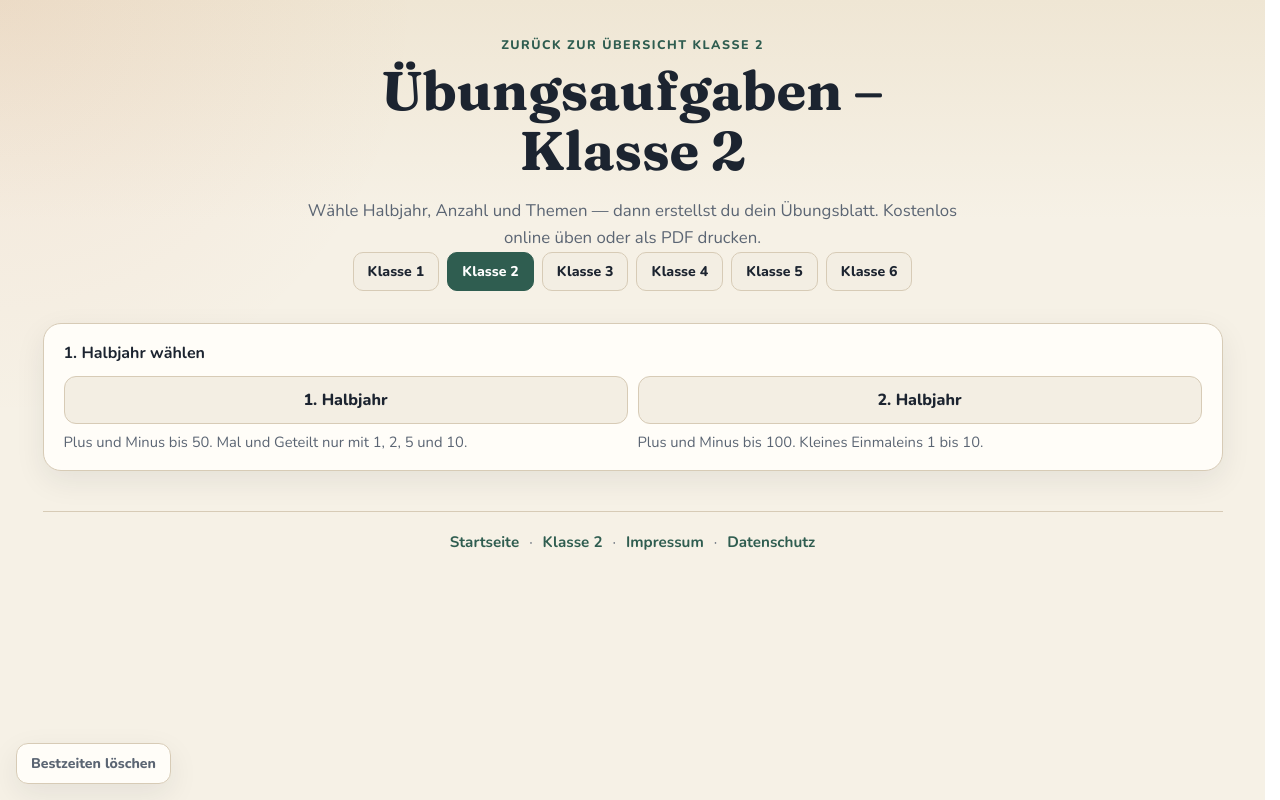
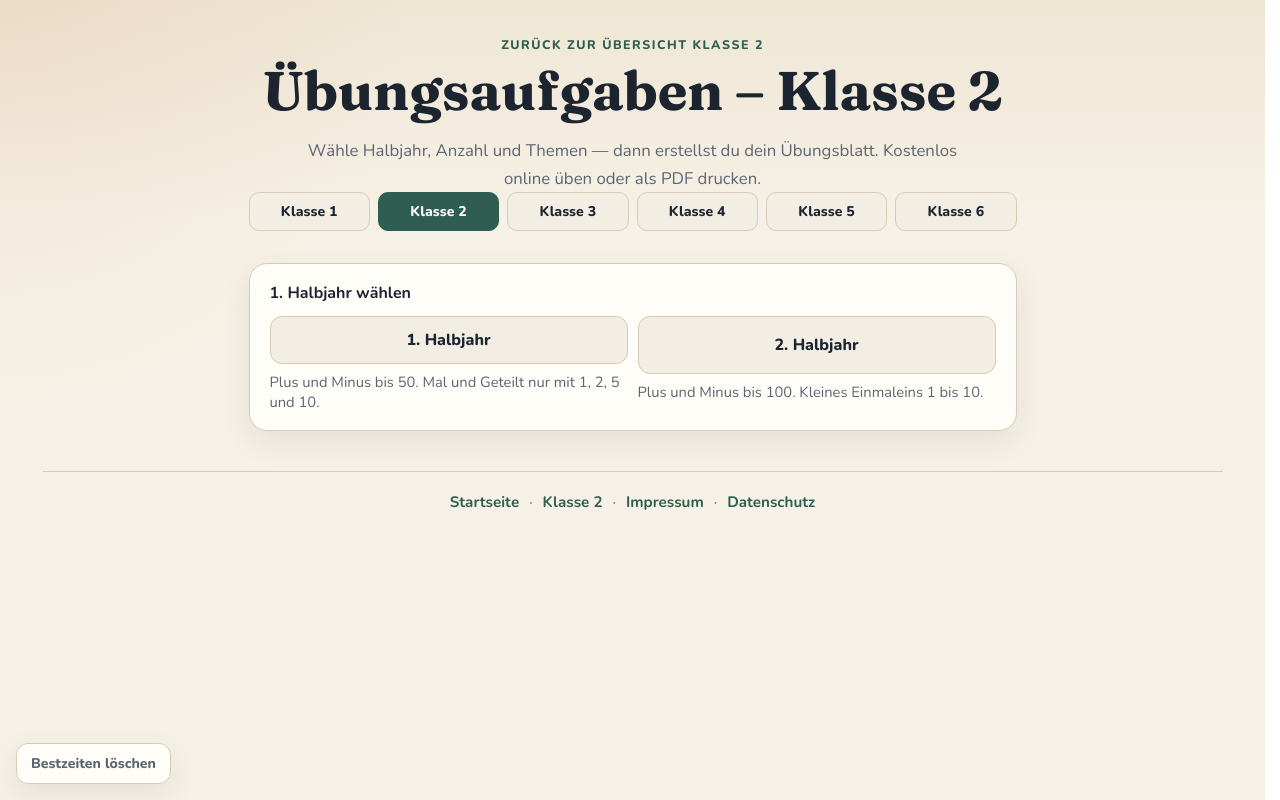
Before and after one commit to kein-nick/mathe-uebungsaufgaben, a plain HTML site: page klasse-2/uebungen.html in a window 1280 px wide. Drawn offline with nearby package versions, Linux system fonts and the light colour scheme; files whose address does not match are found by name.

Commit message:
Update CSS to use a new content width variable for improved layout consistency across legal and practice pages. Increment service worker cache version to v12.

```diff
--- a/style.css
+++ b/style.css
@@ -15,6 +15,7 @@
   --late: #9a6700;
   --late-bg: #fef7e3;
   --shadow: 0 10px 30px rgba(28, 36, 48, 0.08);
+  --content-width: 48rem;
 }
 
 * {
@@ -1421,7 +1422,7 @@ option:disabled {
 }
 
 .legal-page {
-  max-width: 42rem;
+  max-width: var(--content-width);
   margin-inline: auto;
   color: var(--muted);
   line-height: 1.65;
@@ -1512,7 +1513,8 @@ option:disabled {
   display: grid;
   grid-template-columns: repeat(6, 1fr);
   gap: 8px;
-  max-width: 560px;
+  width: 100%;
+  max-width: var(--content-width);
   margin: 0 auto;
 }
 
@@ -1542,7 +1544,7 @@ a.grade-btn-nav[aria-current="page"] {
 .legal-page-body .intro,
 .practice-page-body .intro {
   text-align: center;
-  max-width: 42rem;
+  max-width: var(--content-width);
   margin-inline: auto;
 }
 
@@ -1553,12 +1555,11 @@ a.grade-btn-nav[aria-current="page"] {
   margin-inline: auto;
 }
 
-.home-page-body .home-page {
-  max-width: 52rem;
-}
-
-.class-page-body .landing-page {
-  max-width: 42rem;
+.practice-page-body .setup,
+.practice-page-body .worksheet {
+  width: 100%;
+  max-width: var(--content-width);
+  margin-inline: auto;
 }
 
 .page-actions {
--- a/sw.js
+++ b/sw.js
@@ -1,4 +1,4 @@
-const CACHE_NAME = "mathe-uebungsaufgaben-v11";
+const CACHE_NAME = "mathe-uebungsaufgaben-v12";
 
 const PRECACHE_URLS = [
   "/",
```
